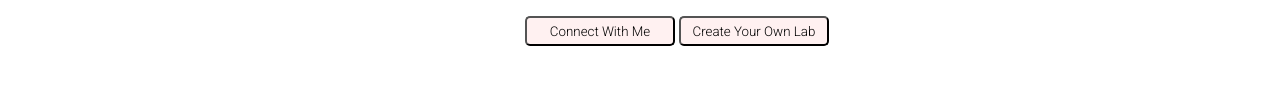
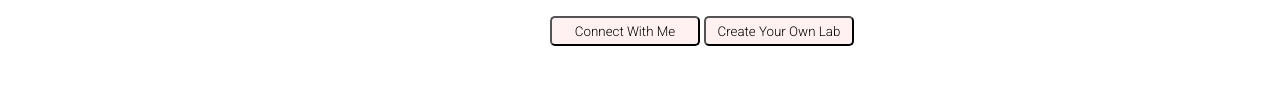
Before and after one commit to Aaru-K/KnowledgeLab, a plain HTML site: page index.html in a window 1280 px wide. Shown: the part 764-870 px from the top of the page. Drawn offline with Linux system fonts and the light colour scheme.

Commit message:
Update style.css

```diff
--- a/style.css
+++ b/style.css
@@ -92,7 +92,7 @@ footer{
     border: 1px solid black;
 }
 #connect{
-    margin-left: 525px;
+    margin-left: 550px;
     height: 30px;
     width: 150px;
 }
```
